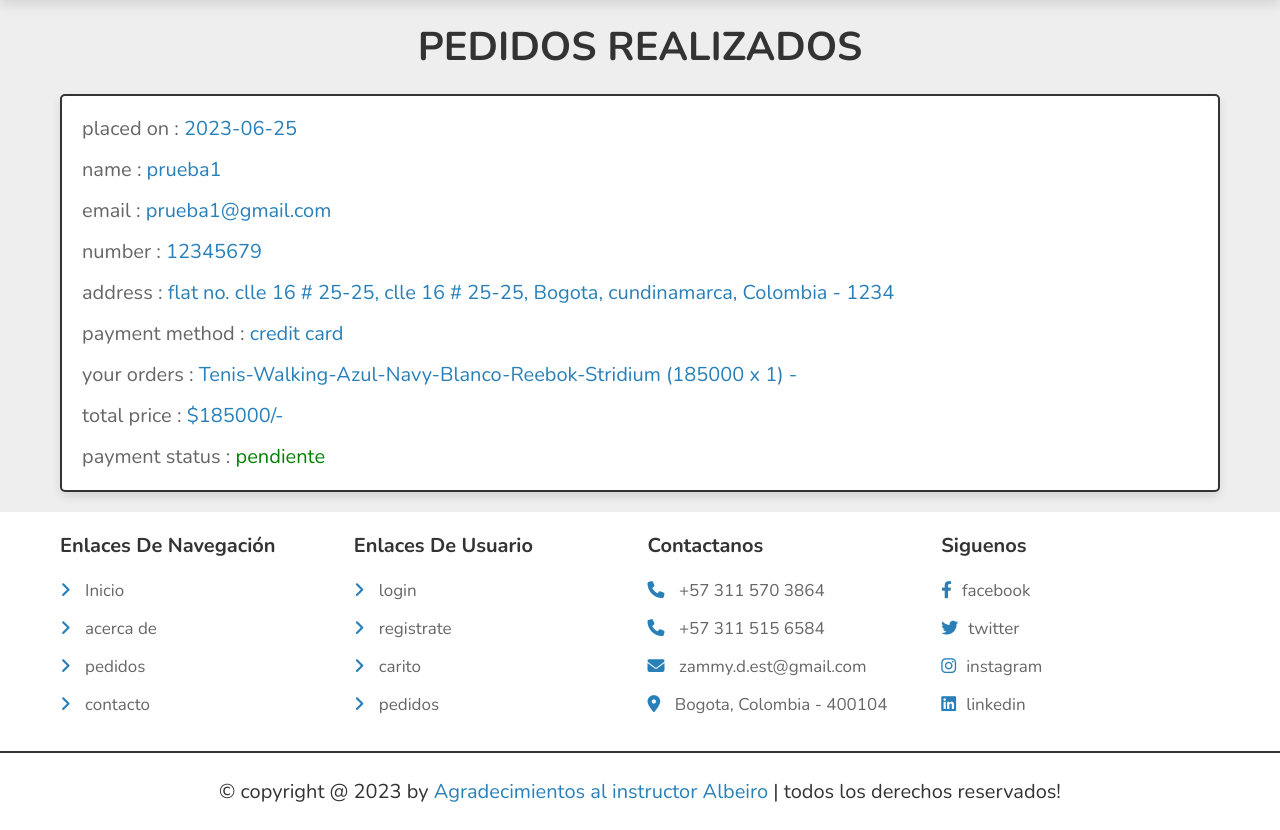
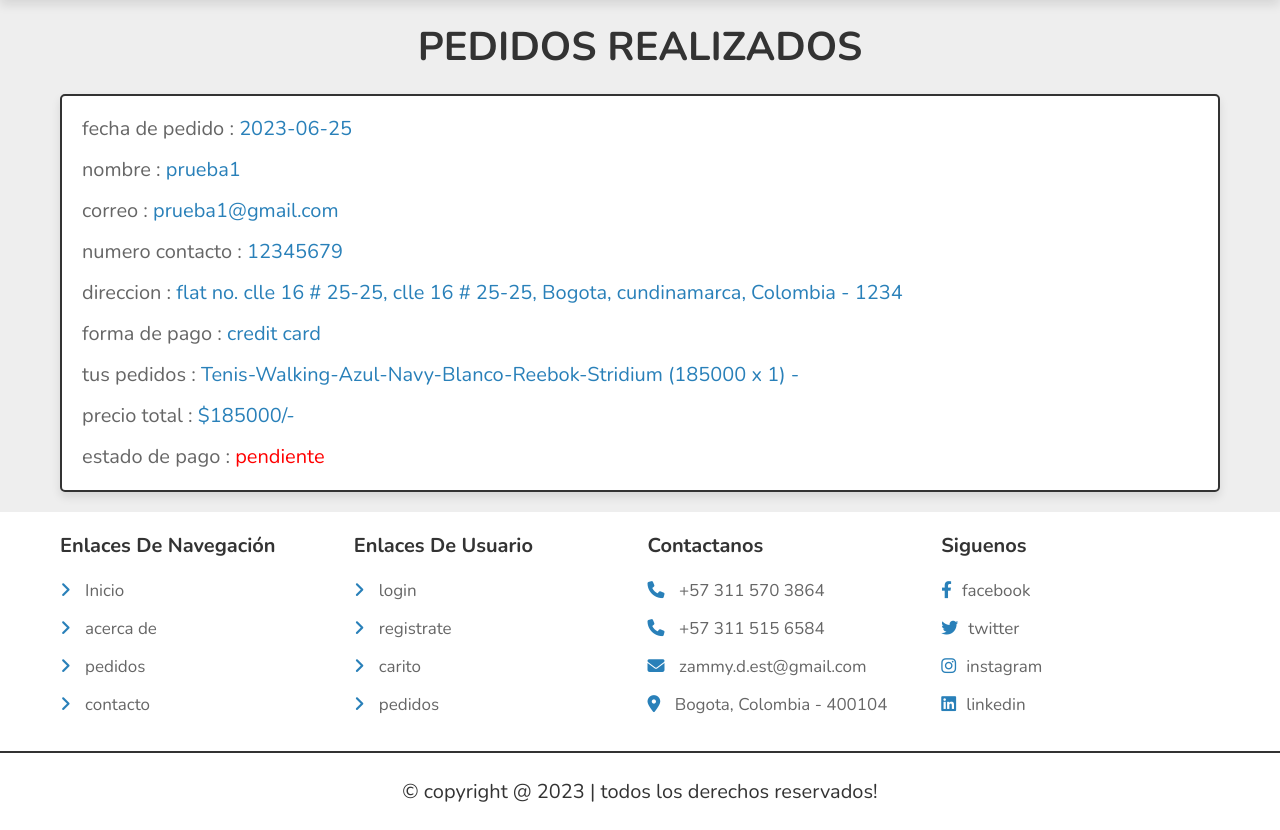
Before and after one commit to zammy-d/HappeFeet, a PHP site: page /orders.php in a window 1280 px wide. Shown: the part 74-904 px from the top of the page. Run offline with PHP 8.4, Linux system fonts and the light colour scheme; a user stored in the database is signed in; data comes from the database, SQL or seed files in the repository; tables that the repository leaves empty hold one stand-in row (values such as "Sample post"); some libraries are stand-ins or nearby versions.

Commit message:
Se realiza pulido

```diff
--- a/admin/messages.php
+++ b/admin/messages.php
@@ -59,7 +59,7 @@ if(isset($_GET['delete'])){
    <?php
          }
       }else{
-         echo '<p class="empty">you have no messages</p>';
+         echo '<p class="empty">No tienes mensajes</p>';
       }
    ?>
 
--- a/components/footer.php
+++ b/components/footer.php
@@ -36,6 +36,6 @@
 
    </section>
 
-   <div class="credit">&copy; copyright @ <?= date('Y'); ?> by <span>Agradecimientos al instructor Albeiro </span> | todos los derechos reservados!</div>
+   <div class="credit">&copy; copyright @ <?= date('Y'); ?> <span> </span> | todos los derechos reservados!</div>
 
 </footer>
--- a/components/wishlist_cart.php
+++ b/components/wishlist_cart.php
@@ -24,7 +24,7 @@ if(isset($_POST['add_to_wishlist'])){
       if($check_wishlist_numbers->rowCount() > 0){
          $message[] = 'already added to wishlist!';
       }elseif($check_cart_numbers->rowCount() > 0){
-         $message[] = 'already added to cart!';
+         $message[] = '¡agregado al carrito!';
       }else{
          $insert_wishlist = $conn->prepare("INSERT INTO `wishlist`(user_id, pid, name, price, image) VALUES(?,?,?,?,?)");
          $insert_wishlist->execute([$user_id, $pid, $name, $price, $image]);
@@ -56,7 +56,7 @@ if(isset($_POST['add_to_cart'])){
       $check_cart_numbers->execute([$name, $user_id]);
 
       if($check_cart_numbers->rowCount() > 0){
-         $message[] = 'already added to cart!';
+         $message[] = '¡agregado al carrito!';
       }else{
 
          $check_wishlist_numbers = $conn->prepare("SELECT * FROM `wishlist` WHERE name = ? AND user_id = ?");
--- a/orders.php
+++ b/orders.php
@@ -47,20 +47,20 @@ if(isset($_SESSION['user_id'])){
             while($fetch_orders = $select_orders->fetch(PDO::FETCH_ASSOC)){
    ?>
    <div class="box">
-      <p>placed on : <span><?= $fetch_orders['placed_on']; ?></span></p>
-      <p>name : <span><?= $fetch_orders['name']; ?></span></p>
-      <p>email : <span><?= $fetch_orders['email']; ?></span></p>
-      <p>number : <span><?= $fetch_orders['number']; ?></span></p>
-      <p>address : <span><?= $fetch_orders['address']; ?></span></p>
-      <p>payment method : <span><?= $fetch_orders['method']; ?></span></p>
-      <p>your orders : <span><?= $fetch_orders['total_products']; ?></span></p>
-      <p>total price : <span>$<?= $fetch_orders['total_price']; ?>/-</span></p>
-      <p> payment status : <span style="color:<?php if($fetch_orders['payment_status'] == 'pending'){ echo 'red'; }else{ echo 'green'; }; ?>"><?= $fetch_orders['payment_status']; ?></span> </p>
+      <p>fecha de pedido : <span><?= $fetch_orders['placed_on']; ?></span></p>
+      <p>nombre : <span><?= $fetch_orders['name']; ?></span></p>
+      <p>correo : <span><?= $fetch_orders['email']; ?></span></p>
+      <p>numero contacto : <span><?= $fetch_orders['number']; ?></span></p>
+      <p>direccion : <span><?= $fetch_orders['address']; ?></span></p>
+      <p>forma de pago : <span><?= $fetch_orders['method']; ?></span></p>
+      <p>tus pedidos : <span><?= $fetch_orders['total_products']; ?></span></p>
+      <p>precio total : <span>$<?= $fetch_orders['total_price']; ?>/-</span></p>
+      <p>estado de pago : <span style="color:<?php if($fetch_orders['payment_status'] == 'pendiente'){ echo 'red'; }else{ echo 'green'; }; ?>"><?= $fetch_orders['payment_status']; ?></span> </p>
    </div>
    <?php
       }
       }else{
-         echo '<p class="empty">no orders placed yet!</p>';
+         echo '<p class="empty">¡no hay pedidos realizados todavía!</p>';
       }
       }
    ?>
--- a/shop.php
+++ b/shop.php
@@ -58,12 +58,12 @@ include 'components/wishlist_cart.php';
          <div class="price"><span>$</span><?= $fetch_product['price']; ?><span>/-</span></div>
          <input type="number" name="qty" class="qty" min="1" max="99" onkeypress="if(this.value.length == 2) return false;" value="1">
       </div>
-      <input type="submit" value="add to cart" class="btn" name="add_to_cart">
+      <input type="submit" value="agregar al carrito" class="btn" name="add_to_cart">
    </form>
    <?php
       }
    }else{
-      echo '<p class="empty">no products found!</p>';
+      echo '<p class="empty">¡No se encontraron productos!</p>';
    }
    ?>
 
```
Also changed, not shown: checkout.php (+21 -19 lines), uploaded_img/adidas-performance-3170-2411912-1-zoom.webp (added), uploaded_img/adidas-performance-3173-2411912-2-zoom.webp (added), uploaded_img/adidas-performance-3177-2411912-4-zoom.webp (added).
